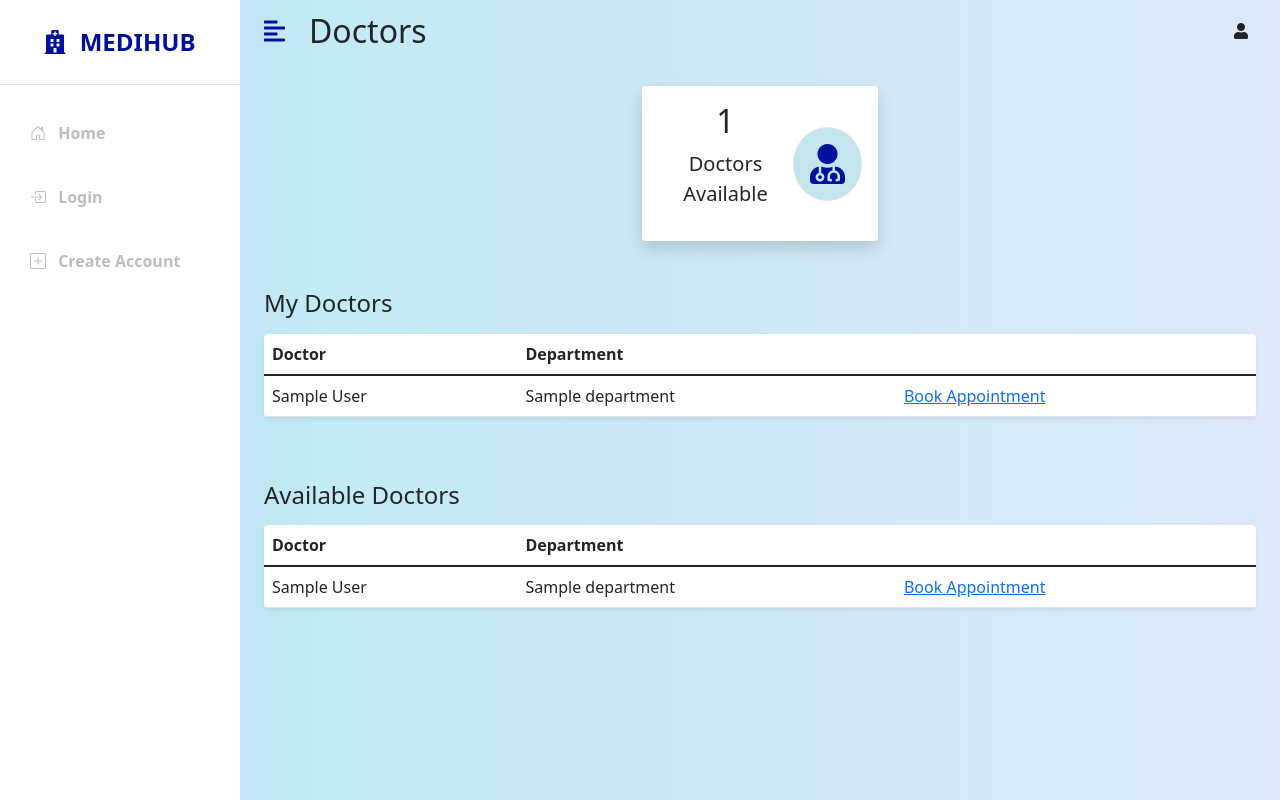
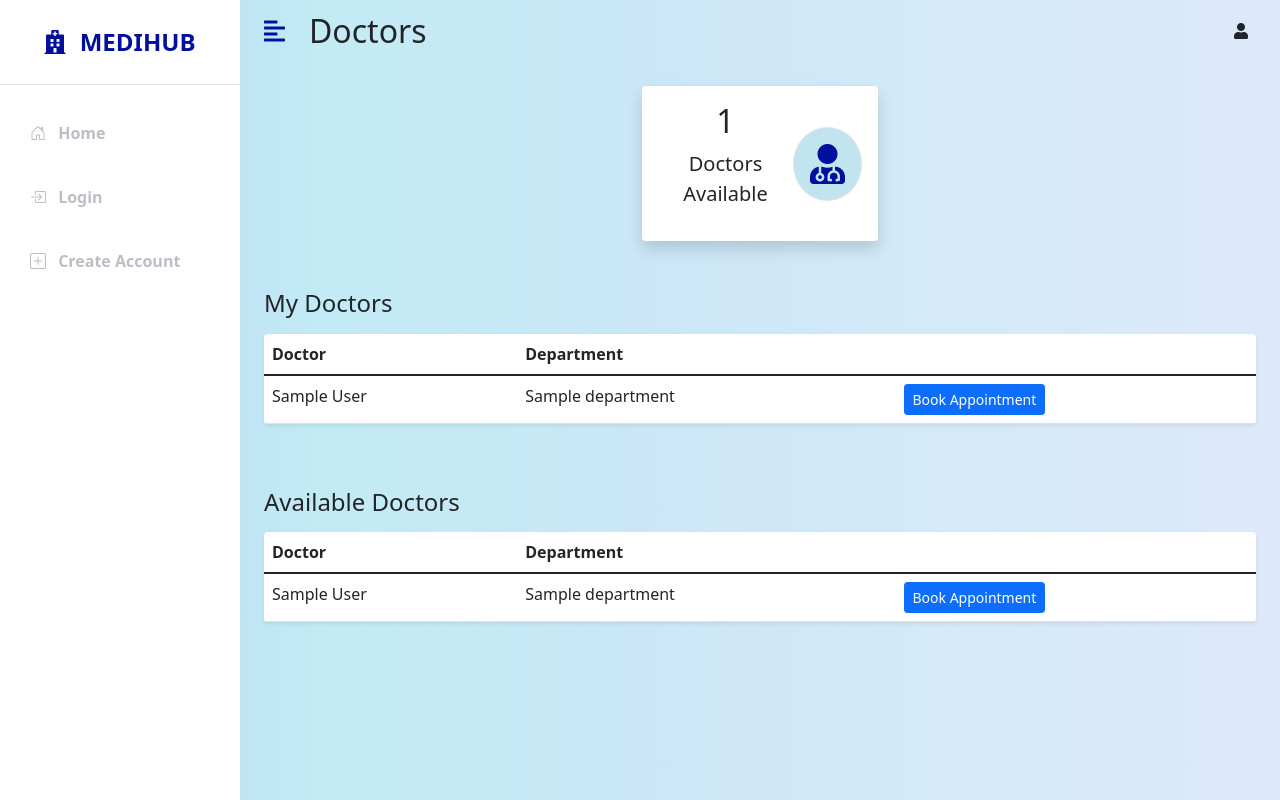
Before and after one commit to Yshaq/medihub, a Django app: template patientapp/templates/patientapp/doctor_list.html in a window 1280 px wide. Run offline with Django 3.2, Linux system fonts and the light colour scheme; the template is opened without the code that fills it: most values are stand-ins (such as "Sample title", 1, 10 or a date in 2020); some libraries are stand-ins or nearby versions.

Commit message:
minor fixes view bill url in patient bills page fixed added buttons for links in bills, appointments, doctors page in patientapp

```diff
--- a/patientapp/templates/patientapp/bill_list.html
+++ b/patientapp/templates/patientapp/bill_list.html
@@ -40,8 +40,8 @@
 
                             <td>{{bill.id}}</td>
                             <td>{{bill.total}}</td>
-                            <td>{{bill.date.date}}</td>
-                            <td><a href="{% url 'patient-bill' bill.id %} %" target="_blank">View</a></td>
+                            <td>{{bill.date}}</td>
+                            <td><a href="{% url 'patient-bill' bill.id %}" target="_blank" class="btn btn-primary btn-sm">View</a></td>
                         </tr>
                         {% endfor %}
                     </tbody>
@@ -69,7 +69,7 @@
                             <td>{{bill.id}}</td>
                             <td>{{bill.total}}</td>
                             <td>{{bill.date}}</td>
-                            <td><a href="{% url 'patient-bill' bill.id %}" target="_blank">View</a></td>
+                            <td><a href="{% url 'patient-bill' bill.id %}" target="_blank" class="btn btn-primary btn-sm">View</a></td>
                         </tr>
                         {% endfor %}
                     </tbody>
--- a/patientapp/templates/patientapp/doctor_list.html
+++ b/patientapp/templates/patientapp/doctor_list.html
@@ -50,7 +50,7 @@
                     <tr>
                         <td>{{doctor.first_name}} {{doctor.last_name}}</td>
                         <td>{{doctor.department}}</td>
-                        <td><a href="{% url 'book-appointment' doctor.id %}">Book Appointment</a></td>
+                        <td><a href="{% url 'book-appointment' doctor.id %}" class="btn btn-primary btn-sm">Book Appointment</a></td>
                     </tr>
                     {% endfor %}
                 </tbody>
@@ -75,7 +75,7 @@
                     <tr>
                         <td>{{doctor.first_name}} {{doctor.last_name}}</td>
                         <td>{{doctor.department}}</td>
-                        <td><a href="{% url 'book-appointment' doctor.id %}">Book Appointment</a></td>
+                        <td><a href="{% url 'book-appointment' doctor.id %}" class="btn btn-primary btn-sm">Book Appointment</a></td>
                     </tr>
                     {% endfor %}
                 </tbody>
```
Also changed, not shown: patientapp/templates/patientapp/myappointments.html (+5 -5 lines), db.sqlite3.
